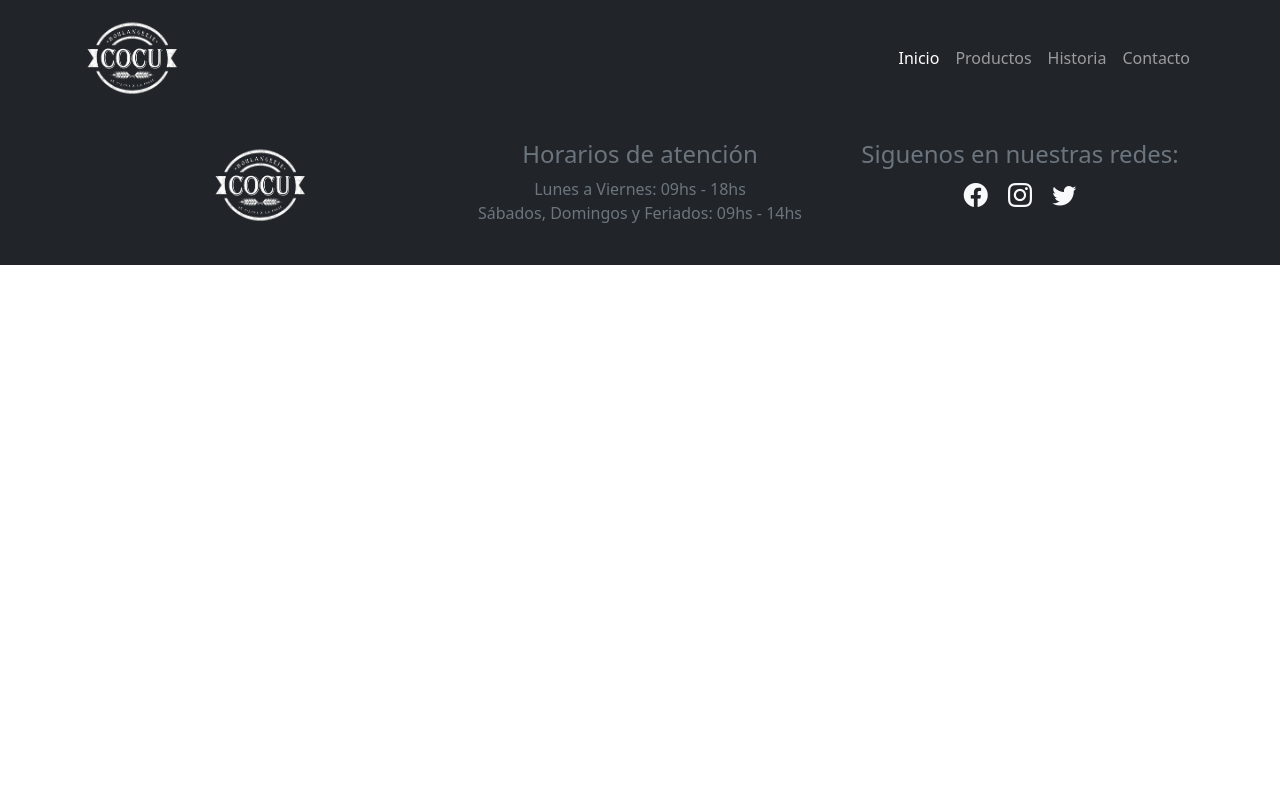
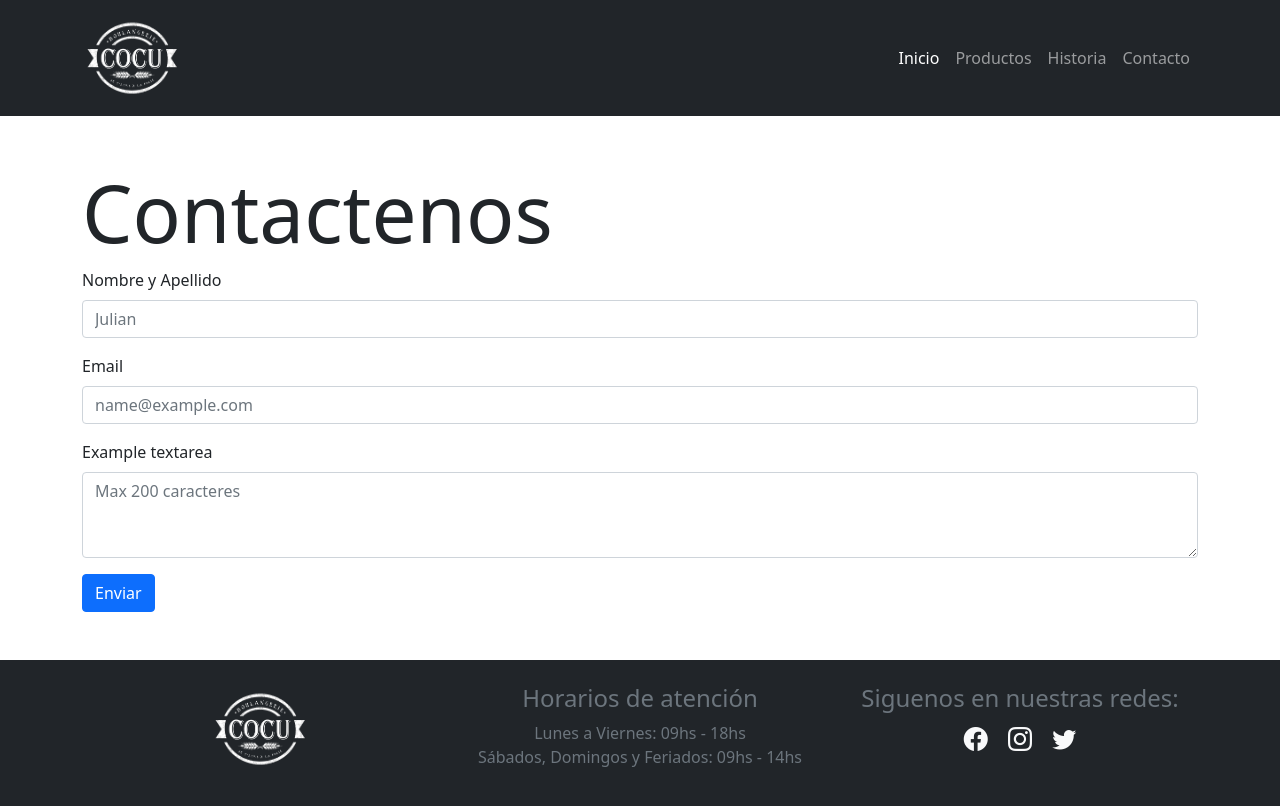
Before and after one commit to JulianManchi/PanaderiaCocu2i, a plain HTML site: page pages/contacto.html in a window 1280 px wide. Drawn offline with nearby package versions, Linux system fonts and the light colour scheme.

Commit message:
se agrego el maquetado del formulario de contacto

```diff
--- a/pages/contacto.html
+++ b/pages/contacto.html
@@ -65,7 +65,56 @@
         </div>
       </nav>
     </header>
-    <main></main>
+    <main>
+      <section class="container my-5">
+        <h1 class="display-1">Contactenos</h1>
+        <form>
+          <div class="mb-3">
+            <label for="nombreyapellido" class="form-label"
+              >Nombre y Apellido</label
+            >
+            <input
+              type="text"
+              class="form-control"
+              id="nombreyapellido"
+              placeholder="Julian"
+              required
+              minlength="3"
+              maxlength="30"
+            />
+          </div>
+          <div class="mb-3">
+            <label for="email" class="form-label"
+              >Email</label
+            >
+            <input
+              type="email"
+              class="form-control"
+              id="email"
+              placeholder="name@example.com"
+              required
+              minlength="10"
+              maxlength="100"
+            />
+          </div>
+          <div class="mb-3">
+            <label for="consulta" class="form-label"
+              >Example textarea</label
+            >
+            <textarea
+              class="form-control"
+              id="consulta"
+              rows="3"
+              required
+              placeholder="Max 200 caracteres"
+              minlength="5"
+              maxlength="300"
+            ></textarea>
+          </div>
+          <button class="btn btn-primary" type="submit">Enviar</button>
+        </form>
+      </section>
+    </main>
     <footer class="bg-dark p-4">
       <div class="container">
         <div class="row">
```
